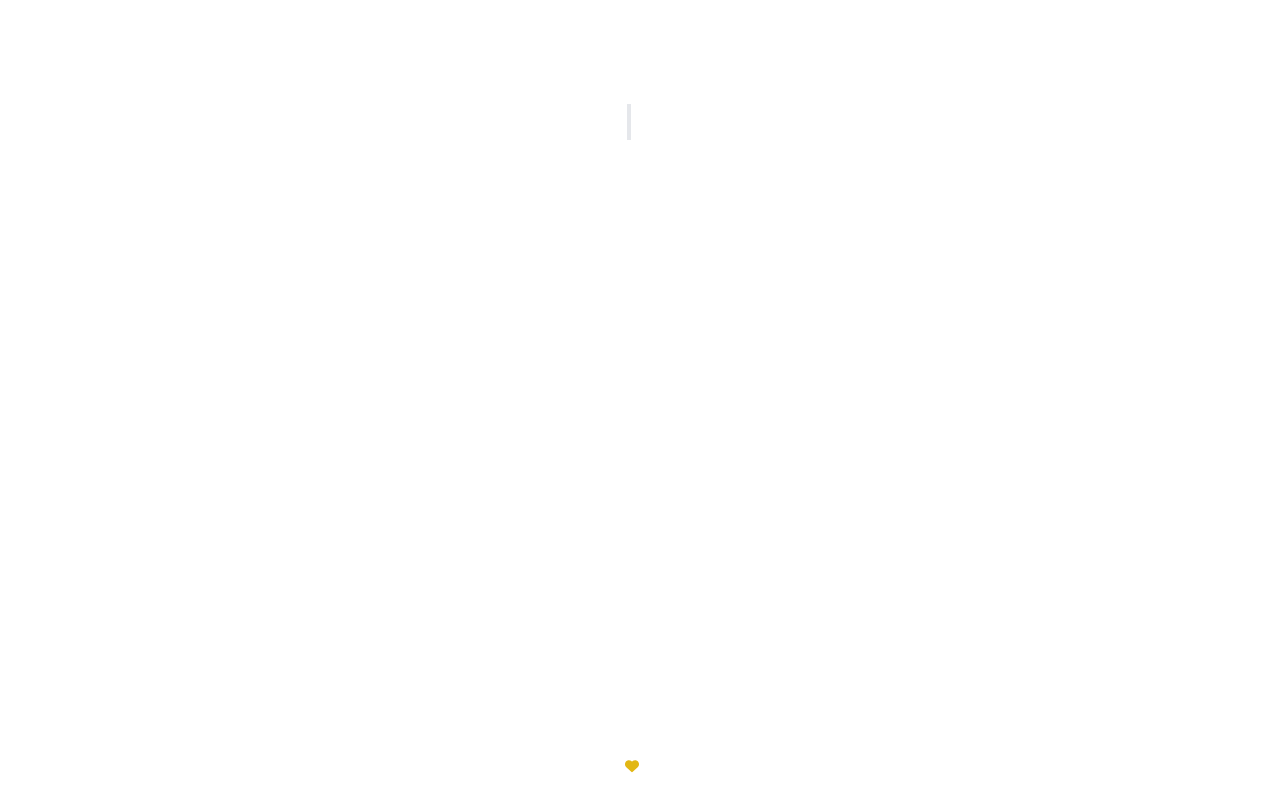
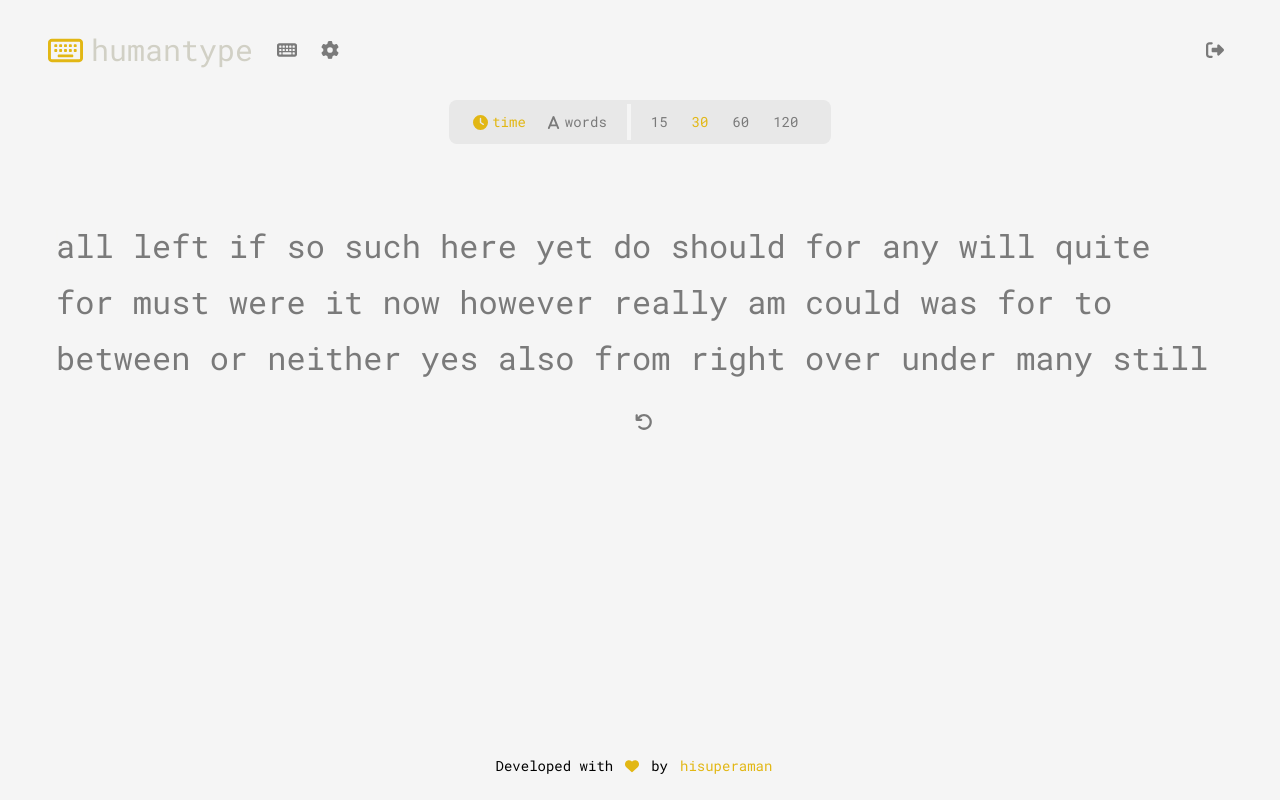
Before and after one commit to hisuperaman/humantype, a React (Vite) app: page / in a window 1280 px wide. Built offline with nearby package versions, Linux system fonts and the light colour scheme.

Commit message:
fixed lightmode whitescreen bug

```diff
--- a/index.html
+++ b/index.html
@@ -1,5 +1,5 @@
 <!doctype html>
-<html lang="en">
+<html lang="en" class="">
 
 <head>
   <meta charset="UTF-8" />
--- a/src/ui/Footer.jsx
+++ b/src/ui/Footer.jsx
@@ -6,7 +6,7 @@ export default function Footer({ isTyping }) {
         <div className='mt-auto py-2 transition-all duration-100'>
 
             <div className={`flex justify-center items-center text-sm`}>
-                <span className={`${isTyping ? 'text-light-icon dark:text-dark-icon' : ''} whitespace-pre flex items-center transition-all duration-100`}>
+                <span className={`${isTyping ? 'text-light-icon dark:text-dark-icon' : 'text-light-footerText dark:text-dark-footerText'} whitespace-pre flex items-center transition-all duration-100`}>
                     Developed with
                     <span className={`whitespace-pre mx-3 ${isTyping ? 'text-dark-icon' : 'text-dark-active'} transition-all duration-100`}>
                         <HeartIcon />
--- a/src/ui/Header.jsx
+++ b/src/ui/Header.jsx
@@ -15,9 +15,19 @@ export default function Header({ currentPage, setCurrentPage, reRenderTestPage,
         }
     }
 
+    function handleLogoClick() {
+        const htmlElement = document.querySelector('html')
+        if(htmlElement.className == 'dark') {
+            htmlElement.className = 'light'
+        }
+        else {
+            htmlElement.className = 'dark'
+        }
+    }
+
     return (
         <div className="flex items-center">
-            <div className={`text-3xl flex items-center cursor-pointer`}>
+            <div className={`text-3xl flex items-center cursor-pointer`} onClick={handleLogoClick}>
                 <span className={`${isTyping ? 'text-light-icon dark:text-dark-icon': 'text-light-active dark:text-dark-active'}`}>
                     <AppLogo />
                 </span>
--- a/src/ui/MenuBar/MobileMenuBar.jsx
+++ b/src/ui/MenuBar/MobileMenuBar.jsx
@@ -50,7 +50,7 @@ export default function MobileMenuBar({ mobileMenuRef, mode, setMode, totalTimer
     }
 
     return (
-        <div ref={mobileMenuRef} className="z-10 top-[10%] left-[15%] absolute rounded-xl w-[70%] h-[80%] bg-dark-primary overflow-y-scroll">
+        <div ref={mobileMenuRef} className="z-10 top-[10%] left-[15%] absolute rounded-xl w-[70%] h-[80%] bg-light-primary dark:bg-dark-primary overflow-y-scroll">
             <div className="flex flex-col p-4">
                 <ButtonGroupContainer>
                     <ButtonLong text={'time'} isActive={mode === 'time'} onButtonClick={handleTimeMenuClick} />
--- a/src/ui/common/ButtonLong.jsx
+++ b/src/ui/common/ButtonLong.jsx
@@ -1,6 +1,6 @@
 export default function ButtonLong({ text, icon, isActive, onButtonClick }) {
     return (
-        <div onClick={onButtonClick} className={`flex m-auto w-full mb-2 justify-center rounded-lg items-center px-4 py-3 hover:text-light-primary dark:hover:text-dark-primary hover:bg-light-hover dark:hover:bg-dark-hover active:text-light-icon dark:active:text-dark-icon ${isActive ? 'text-light-primary dark:text-dark-primary bg-light-active dark:bg-dark-active' : 'text-light-hover dark:text-dark-hover bg-light-secondary dark:bg-dark-secondary'} cursor-pointer transition duration-100`}>
+        <div onClick={onButtonClick} className={`flex m-auto w-full mb-2 justify-center rounded-lg items-center px-4 py-3 hover:text-light-primary dark:hover:text-dark-primary hover:bg-light-hover dark:hover:bg-dark-hover active:text-light-icon dark:active:text-dark-icon ${isActive ? 'text-light-primary dark:text-dark-primary bg-light-active dark:bg-dark-active' : 'text-light-icon dark:text-dark-icon bg-light-secondary dark:bg-dark-secondary'} cursor-pointer transition duration-100`}>
             <div className="">
                 {icon}
             </div>
--- a/tailwind.config.js
+++ b/tailwind.config.js
@@ -4,6 +4,7 @@ export default {
     "./index.html",
     "./src/**/*.{vue,js,ts,jsx,tsx}",
   ],
+  darkMode: 'class',
   theme: {
     extend: {
       colors: {
@@ -15,7 +16,19 @@ export default {
           active: '#E2B714',
           danger: '#CA4754',
           unfocused: 'rgb(25,26,27,0.5)',
+          footerText: 'white'
+        },
+        light: {
+          primary: '#F5F5F5',
+          secondary: '#E8E8E8',
+          icon: '#7A7A7A',
+          hover: '#D1D0C5',
+          active: '#E2B714',
+          danger: '#CA4754',
+          unfocused: 'rgba(220,220,220,0.5)',
+          footerText: 'black'
         }
+
       }
     },
     keyframes: {
```
